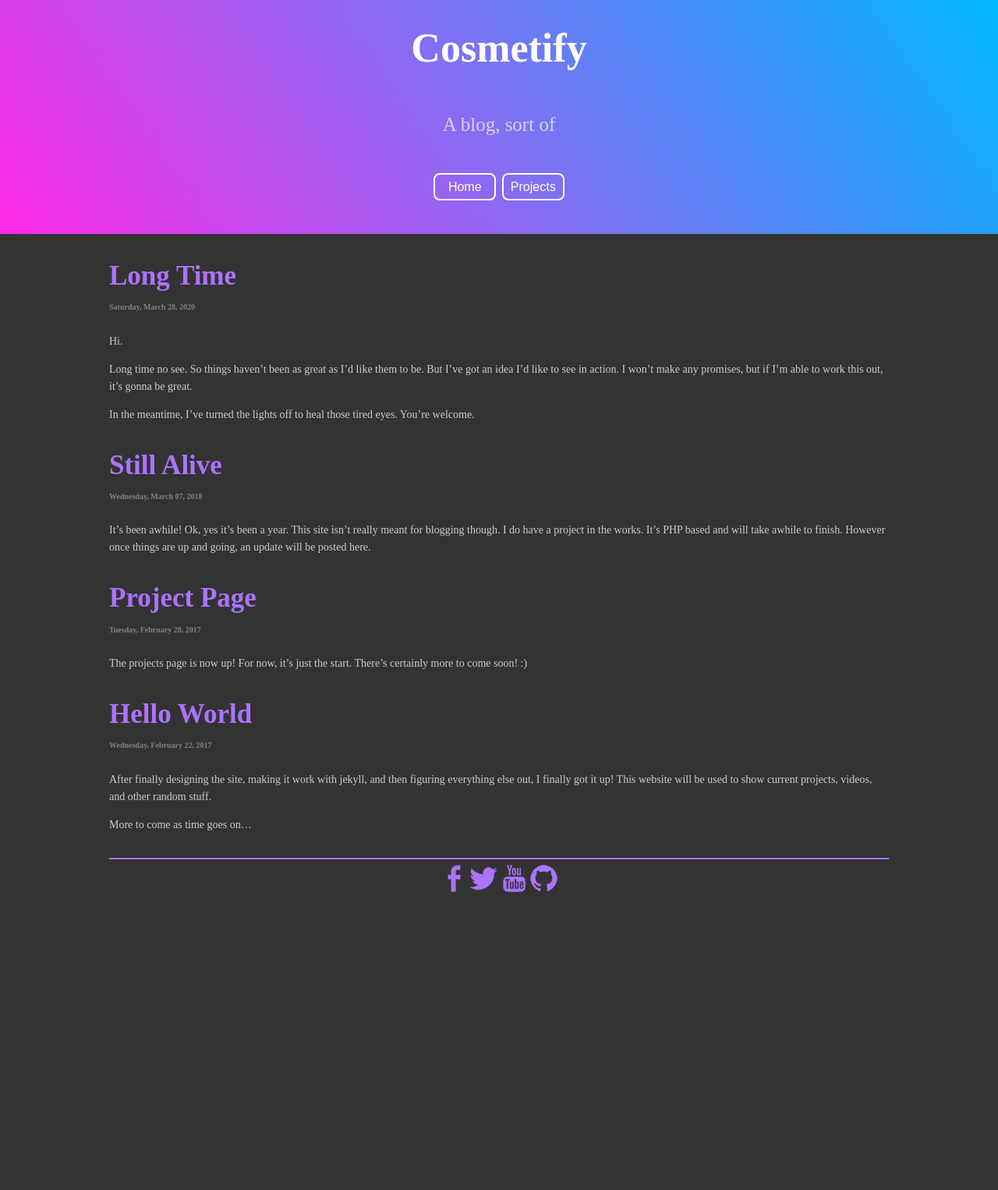
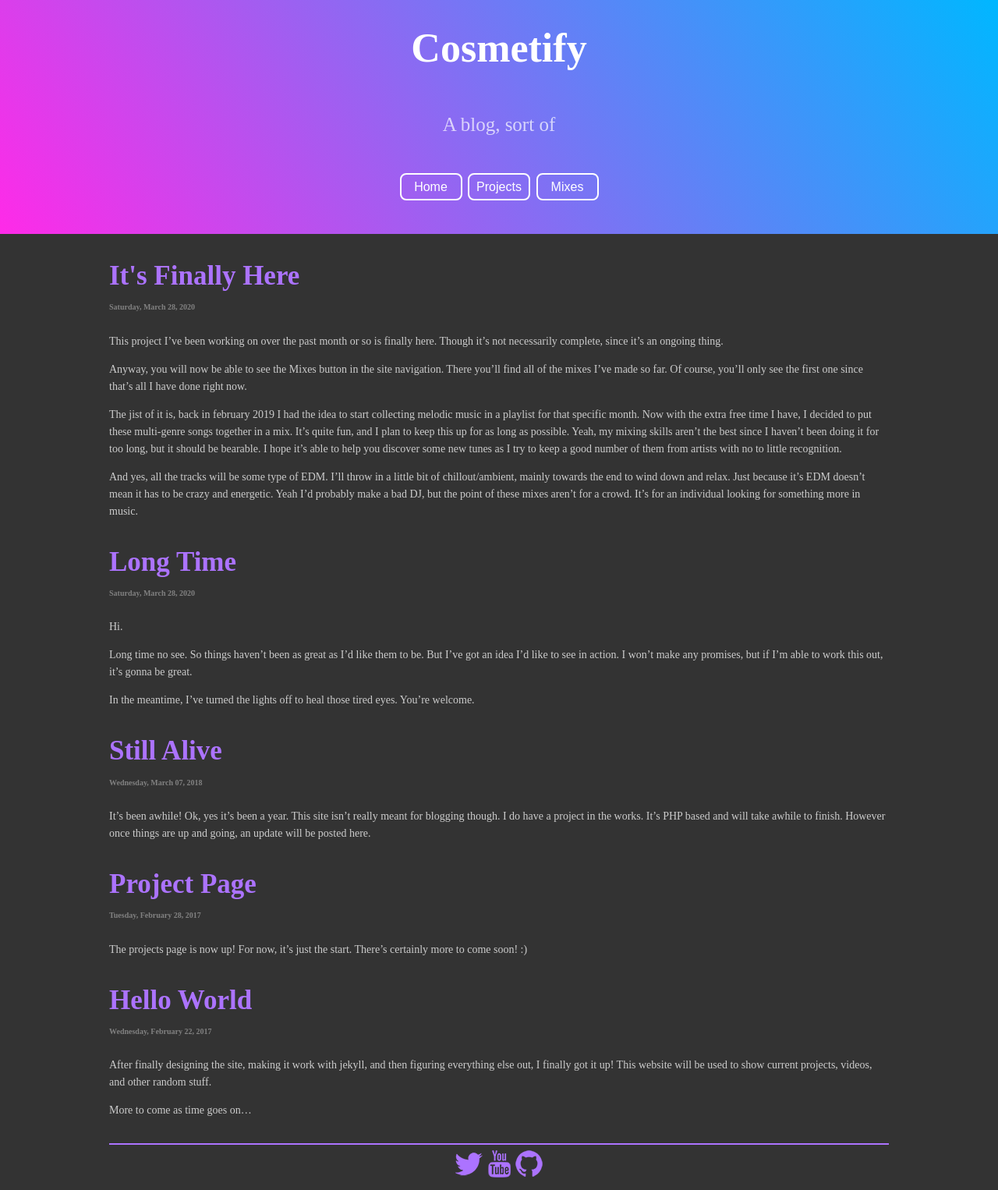
Before and after one commit to ceruleanight/ceruleanight.github.io, a Jekyll site: the page built from index.html, in a window 1280 px wide. Shown: the whole page at 78% size. Built offline with Jekyll 4.4.1, drawn with Linux system fonts in a browser that asks for light colours; some web fonts are replaced; the list of posts is cut into pages by our own code; before the commit the page ends 1160 px from its top, so only the background shows below that.

Commit message:
Added Mixes
yay

```diff
--- a/_includes/header.html
+++ b/_includes/header.html
@@ -3,4 +3,5 @@
 <nav>
 	<a href="{{ prepend: site.baseurl | prepend: site.url }}"><input class="button" value="Home" type="button"></a>
 	<a href="{{ prepend: site.baseurl | prepend: site.url }}/projects"><input class="button" value="Projects" type="button"></a>
+	<a href="{{ prepend: site.baseurl | prepend: site.url }}/mixes"><input class="button" value="Mixes" type="button"></a>
 </nav>
--- a/_includes/social.html
+++ b/_includes/social.html
@@ -1,4 +1,3 @@
-<a href="https://www.facebook.com/cosmetify" class="social facebook"></a>
 <a href="https://twitter.com/cosmetify" class="social twitter"></a>
 <a href="https://www.youtube.com/cosmetify" class="social youtube"></a>
 <a href="https://github.com/cosmetify" class="social github"></a>
--- /dev/null
+++ b/_posts/2020-05-02-its-finally-here.md
@@ -0,0 +1,13 @@
+---
+layout: post
+title:  "It's Finally Here"
+date:   2020-03-28 21:50:54 -0500
+categories: post
+---
+This project I've been working on over the past month or so is finally here. Though it's not necessarily complete, since it's an ongoing thing.
+
+Anyway, you will now be able to see the Mixes button in the site navigation. There you'll find all of the mixes I've made so far. Of course, you'll only see the first one since that's all I have done right now.
+
+The jist of it is, back in february 2019 I had the idea to start collecting melodic music in a playlist for that specific month. Now with the extra free time I have, I decided to put these multi-genre songs together in a mix. It's quite fun, and I plan to keep this up for as long as possible. Yeah, my mixing skills aren't the best since I haven't been doing it for too long, but it should be bearable. I hope it's able to help you discover some new tunes as I try to keep a good number of them from artists with no to little recognition.
+
+And yes, all the tracks will be some type of EDM. I'll throw in a little bit of chillout/ambient, mainly towards the end to wind down and relax. Just because it's EDM doesn't mean it has to be crazy and energetic. Yeah I'd probably make a bad DJ, but the point of these mixes aren't for a crowd. It's for an individual looking for something more in music.
--- a/css/cosmetify.css
+++ b/css/cosmetify.css
@@ -19,6 +19,9 @@
 }
 nav a, nav a:hover, nav a:active {
 	text-decoration: none;
+}
+sub {
+	color: #aaa;
 }
 blockquote {
 	color: #CFCFCF;
@@ -115,8 +118,14 @@
 	margin-bottom: 25px;
 }
 .content h3 {
-	color: #222;
-	margin: 10px;
+	color: #ddd;
+}
+.content h4 {
+	color: #AC73FF;
+}
+.mixes img {
+	margin: 5px;
+	border-radius: 5px;
 }
 .footer {
 	padding-top: 10px;
```
Also changed, not shown: _layouts/mix.html (added, +24 -0 lines), mixes.html (added, +11 -0 lines), mixes/2019-2.md (added, +75 -0 lines), projects.html (+9 -9 lines).
